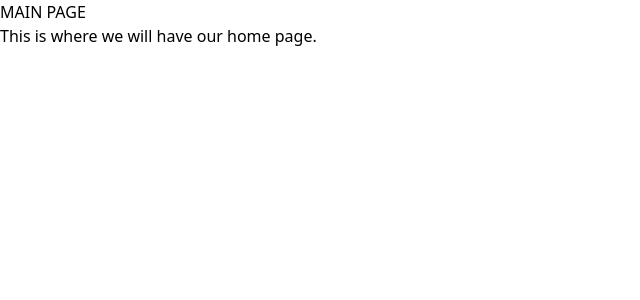
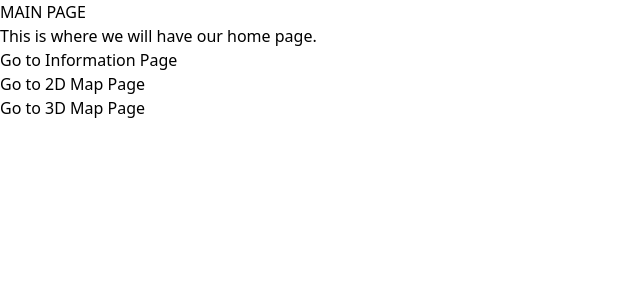
Before and after one commit to icalleddibs/NASA-Space-Apps-2025, a SvelteKit app: page / in a window 1280 px wide. Shown: the top 300 px of the page, without its empty margins (0-640 px from the left). Built offline with nearby package versions, Linux system fonts and the light colour scheme.

Commit message:
added pages

```diff
--- a/src/routes/+page.svelte
+++ b/src/routes/+page.svelte
@@ -1,2 +1,8 @@
 <h1>MAIN PAGE</h1>
 <p>This is where we will have our home page.</p>
+
+<p><a href="/information">Go to Information Page</a></p>
+
+<p><a href="/2Dmap">Go to 2D Map Page</a></p>
+
+<p><a href="/3Dmap">Go to 3D Map Page</a></p>
--- /dev/null
+++ b/src/routes/2Dmap/+page.svelte
@@ -0,0 +1,2 @@
+<h1>2D Map Page</h1>
+<p>This is the 2D Map page where we will display the 2D map.</p>
--- /dev/null
+++ b/src/routes/3Dmap/+page.svelte
@@ -0,0 +1,2 @@
+<h1>3D Map Page</h1>
+<p>This is the 3D Map page where we will display the 3D map.</p>
--- /dev/null
+++ b/src/routes/information/+page.svelte
@@ -0,0 +1,3 @@
+<h1>About Page</h1>
+<p>Welcome to the About page!</p>
+<p>Here we will share information about our project.</p>
```
